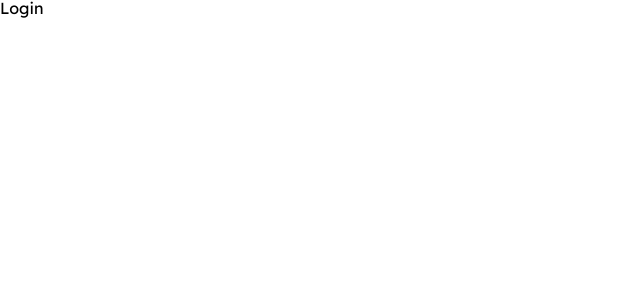
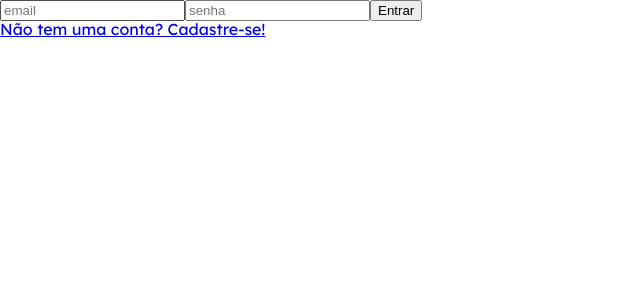
Before and after one commit to vitia-fritelle/TrackIt, a React (Create React App) app: page / in a window 1280 px wide. Shown: the top 300 px of the page, without its empty margins (0-640 px from the left). Built offline with nearby package versions, Linux system fonts and the light colour scheme.

Commit message:
Form and Link redirect
Inputs (email, password), button, states(email, password, loading), navigate on submit and axios success, post login
data, alert on axios error and link redirect.

```diff
--- a/src/pages/Login.tsx
+++ b/src/pages/Login.tsx
@@ -1,8 +1,48 @@
+import { useState } from 'react';
+import {Link, useNavigate} from 'react-router-dom';
+import axios from 'axios';
 
 export default () => {
-    return (
-        <div>
-            Login
-        </div>
-    );
+
+    const [email, setEmail] = useState<string>();
+    const [password, setPassword] = useState<string>();
+    const [loading] = useState<boolean>(false);
+    const browse = useNavigate();
+
+    const login = (e: React.FormEvent<HTMLFormElement>) => {
+        e.preventDefault();
+        const URL = 'https://mock-api.bootcamp.respondeai.com.br/api/v2/trackit/auth/login';
+        const response = axios.post(URL, {
+            email,
+            password
+        });
+        response.then(() => browse('/hoje'));
+        response.catch(() => alert('houve um erro :('));
+    };
+
+    if(loading) {
+        return (null);
+    } else {
+        return (
+            <>
+                <form onSubmit={login}>
+                    <input required
+                           type="email"
+                           value={email}
+                           placeholder="email"
+                           onChange={e => setEmail(e.target.value)}/>
+                    <input required
+                           type="password"
+                           value={password}
+                           placeholder="senha"
+                           onChange={e => setPassword(e.target.value)}/>
+                    <button type="submit">Entrar</button>
+                </form>
+                <Link to='/cadastro'>
+                    Não tem uma conta? Cadastre-se!
+                </Link>
+            </>
+        );
+    }
+
 }
```
